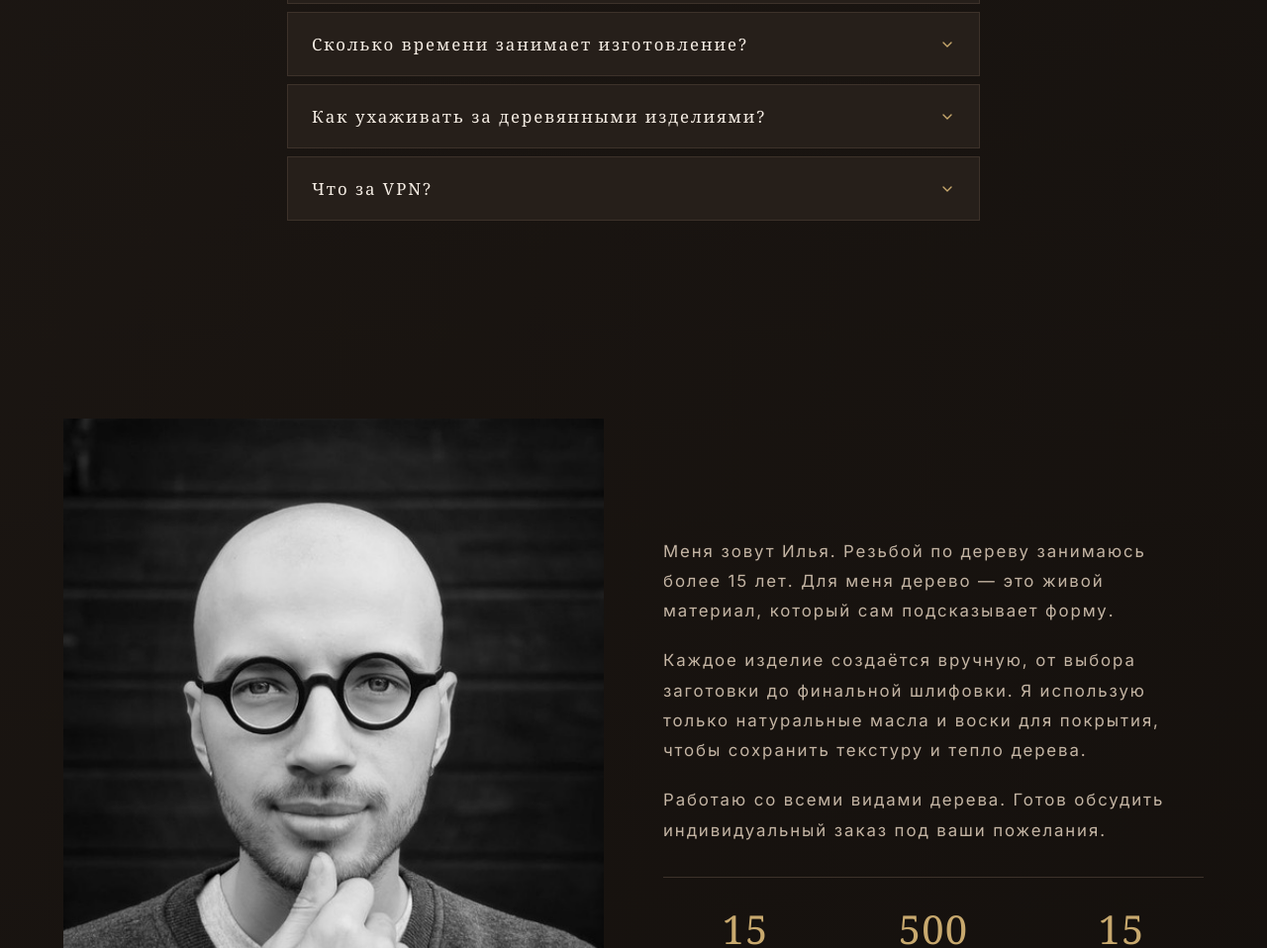
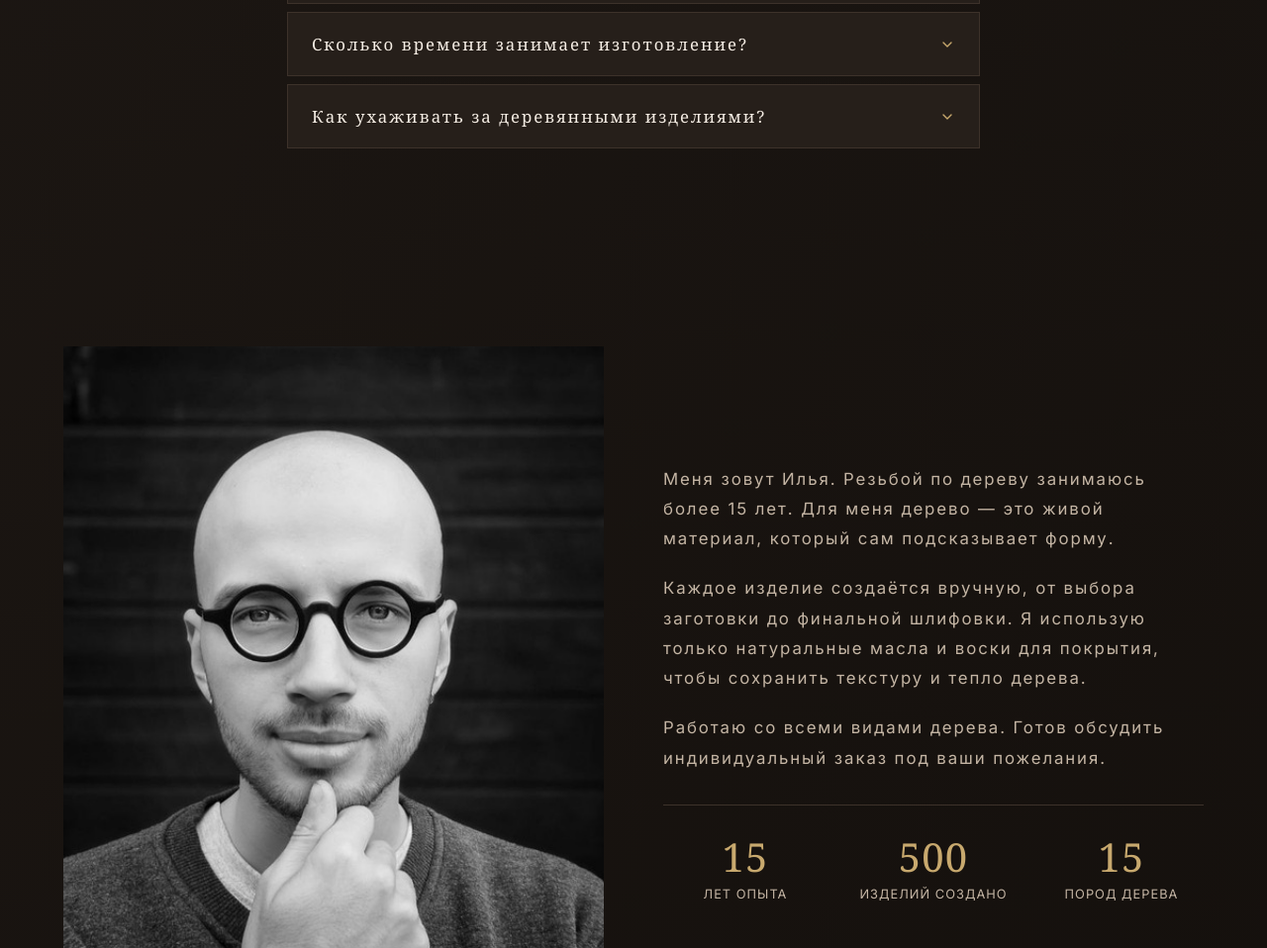
Before and after one commit to esir72/ILYA, an Astro site: page / in a window 1280 px wide. Shown: the part 2582-3540 px from the top of the page at 99% size. Built offline with nearby package versions, Linux system fonts and the light colour scheme; Astro itself is replaced by a stand-in of ours; a web font is replaced by a local one.

Commit message:
feat: remove VPN FAQ question from all translations

```diff
--- a/public/translations/en.json
+++ b/public/translations/en.json
@@ -131,8 +131,6 @@
   "faq.a4": "Production time depends on the complexity of the item. Usually 3 to 14 days.",
   "faq.q5": "How do I care for wooden products?",
   "faq.a5": "Wooden products should be kept away from direct sunlight and excessive moisture. Wipe with a dry or slightly damp cloth. Renew the finish with natural oil once a year.",
-  "faq.q6": "What is VPN?",
-  "faq.a6": "This is a new VPN bot from Ilya. Follow the link to the Telegram bot to learn more. To do so, click the VPN button in the header of the site.",
   "payment.deliveryLabel": "Delivery method",
   "payment.deliveryPlaceholder": "Choose delivery method",
   "payment.deliveryOptPost": "Russian Post",
--- a/public/translations/ru.json
+++ b/public/translations/ru.json
@@ -131,8 +131,6 @@
   "faq.a4": "Срок изготовления зависит от сложности изделия. Обычно от 3 до 14 дней.",
   "faq.q5": "Как ухаживать за деревянными изделиями?",
   "faq.a5": "Деревянные изделия не любят прямых солнечных лучей и излишней влаги. Протирайте сухой или слегка влажной тканью. Раз в год можно обновлять покрытие натуральным маслом.",
-  "faq.q6": "Что за VPN?",
-  "faq.a6": "Это новый VPN-бот от Илуа. Перейдите в Telegram-бота, чтобы узнать подробнее. Чтобы перейти — нажмите на кнопку с VPN в шапке сайта.",
   "payment.deliveryLabel": "Способ доставки",
   "payment.deliveryPlaceholder": "Выберите способ доставки",
   "payment.deliveryOptPost": "Почта России",
--- a/src/components/FAQ.astro
+++ b/src/components/FAQ.astro
@@ -1,5 +1,5 @@
 ---
-const faqs = Array.from({ length: 7 }, (_, i) => ({ q: `faq.q${i}`, a: `faq.a${i}` }));
+const faqs = Array.from({ length: 6 }, (_, i) => ({ q: `faq.q${i}`, a: `faq.a${i}` }));
 ---
 
 <section class="section" id="faq">
```
